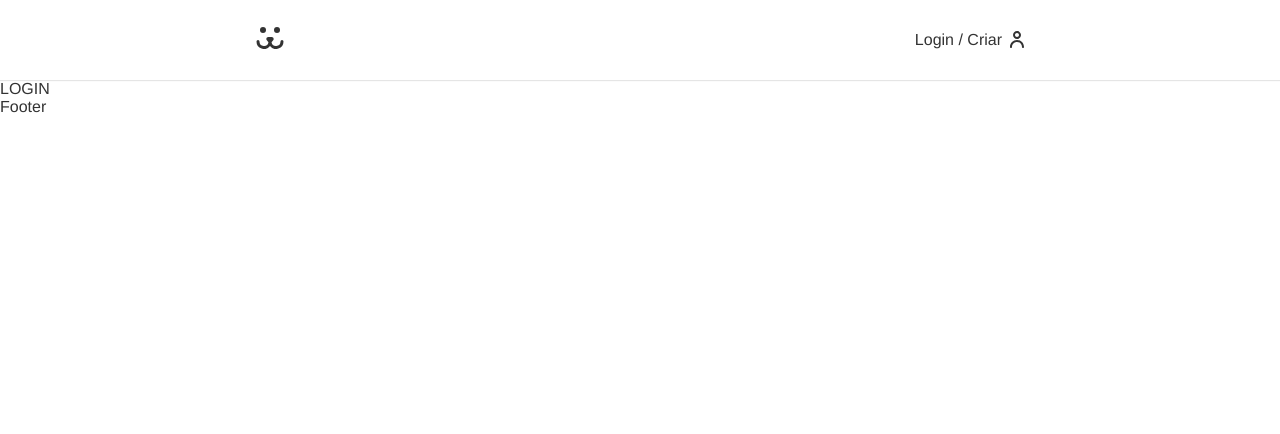
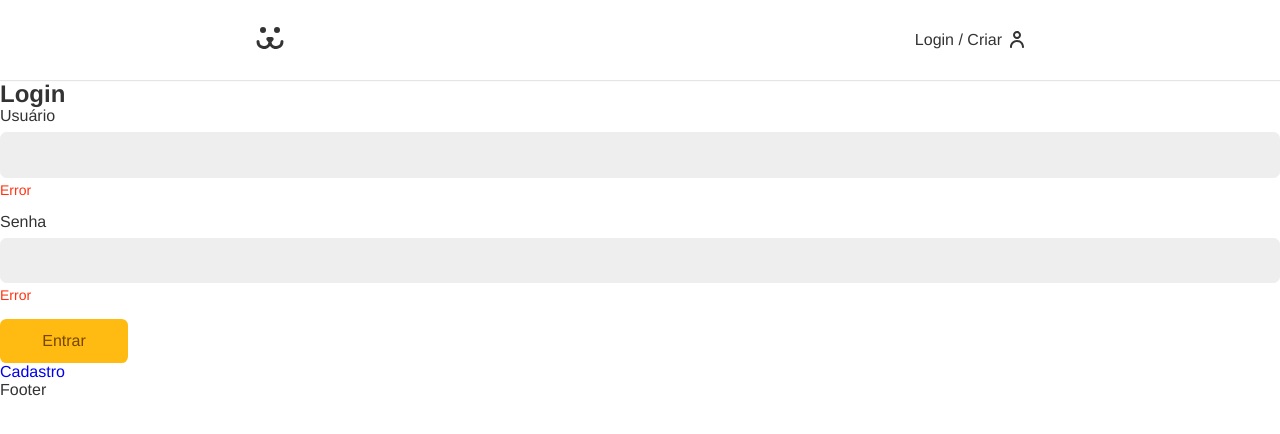
Before and after one commit to Rafael-Mota-Moraes/dogs, a React (Vite) app: page /login in a window 1280 px wide. Shown: the top 434 px of the page. Built offline with nearby package versions, Linux system fonts and the light colour scheme.

Commit message:
Login  e forms

```diff
--- a/src/App.jsx
+++ b/src/App.jsx
@@ -14,7 +14,7 @@
         <Header />
         <Routes>
           <Route path="/" element={<Home />} />
-          <Route path="/login" element={<Login />} />
+          <Route path="/login/*" element={<Login />} />
         </Routes>
         <Footer />
       </BrowserRouter>
--- /dev/null
+++ b/src/components/Forms/Button.jsx
@@ -0,0 +1,12 @@
+import React from "react";
+import styles from "./Button.module.css";
+
+const Button = ({ children, ...props }) => {
+  return (
+    <button className={styles.button} {...props}>
+      {children}
+    </button>
+  );
+};
+
+export default Button;
--- /dev/null
+++ b/src/components/Forms/Button.module.css
@@ -0,0 +1,24 @@
+.button {
+  font-size: 1rem;
+  font-family: var(--type-first);
+  cursor: pointer;
+  border: none;
+  border-radius: 0.4rem;
+  background-color: #fb1;
+  color: #764701;
+  padding: 0.8rem 1.2rem;
+  box-sizing: border-box;
+  min-width: 8rem;
+  transition: 0.2s;
+}
+
+.button:hover,
+.button:focus {
+  outline: none;
+  box-shadow: 0 0 0 3px #fea, 0 0 0 4px #fb1;
+}
+
+.button:disabled {
+  opacity: 0.5rem;
+  cursor: wait;
+}
--- /dev/null
+++ b/src/components/Forms/Input.jsx
@@ -0,0 +1,16 @@
+import React from "react";
+import styles from "./Input.module.css";
+
+const Input = ({ label, type, name }) => {
+  return (
+    <div className={styles.wrapper}>
+      <label htmlFor={name} className={styles.label}>
+        {label}
+      </label>
+      <input className={styles.input} type={type} id={name} name={name} />
+      <p className={styles.error}>Error</p>
+    </div>
+  );
+};
+
+export default Input;
--- /dev/null
+++ b/src/components/Forms/Input.module.css
@@ -0,0 +1,35 @@
+.wrapper {
+  margin-bottom: 1rem;
+}
+
+.input {
+  border: 1px solid #eee;
+  display: block;
+  width: 100%;
+  font-size: 1rem;
+  padding: 0.8rem;
+  border-radius: 0.4rem;
+  background: #eee;
+  transition: 0.2s;
+}
+
+.input:focus,
+.input:hover {
+  outline: none;
+  border-color: #fb1;
+  background: white;
+  box-shadow: 0 0 0 3px #fea;
+}
+
+.label {
+  display: block;
+  font-size: 1rem;
+  line-height: 1;
+  padding-bottom: 0.5rem;
+}
+
+.error {
+  color: #f31;
+  font-size: 0.875rem;
+  margin-top: 0.25rem;
+}
--- a/src/components/Login/Login.jsx
+++ b/src/components/Login/Login.jsx
@@ -1,7 +1,19 @@
 import React from "react";
+import { Route, Routes } from "react-router-dom";
+import LoginForm from "./LoginForm";
+import LoginCreate from "./LoginCreate";
+import LoginPasswordLost from "./LoginPasswordLost";
+import LoginPasswordReset from "./LoginPasswordReset";
 
 const Login = () => {
-  return <div>LOGIN</div>;
+  return (
+    <Routes>
+      <Route path="/" element={<LoginForm />} />
+      <Route path="criar" element={<LoginCreate />} />
+      <Route path="perdeu" element={<LoginPasswordLost />} />
+      <Route path="resetar" element={<LoginPasswordReset />} />
+    </Routes>
+  );
 };
 
 export default Login;
--- /dev/null
+++ b/src/components/Login/LoginCreate.jsx
@@ -0,0 +1,7 @@
+import React from "react";
+
+const LoginCreate = () => {
+  return <div>LoginCreate</div>;
+};
+
+export default LoginCreate;
--- /dev/null
+++ b/src/components/Login/LoginForm.jsx
@@ -0,0 +1,43 @@
+import React from "react";
+import { Link } from "react-router-dom";
+import Input from "../Forms/Input";
+import Button from "../Forms/Button";
+
+const LoginForm = () => {
+  const [username, setUsername] = React.useState("");
+  const [password, setPassword] = React.useState("");
+
+  function handleSubmit(event) {
+    event.preventDefault();
+
+    fetch("https://dogsapi.origamid.dev/json/jwt-auth/v1/token", {
+      method: "POST",
+      headers: {
+        "Content-Type": "application/json",
+      },
+      body: JSON.stringify({ username, password }),
+    })
+      .then((response) => {
+        console.log(response);
+        return response.json();
+      })
+      .then((json) => {
+        console.log(json);
+      });
+  }
+
+  return (
+    <section>
+      <h1>Login</h1>
+      <form onSubmit={handleSubmit}>
+        <Input label="Usuário" type="text" name="username" />
+        <Input label="Senha" type="password" name="password" />
+
+        <Button>Entrar</Button>
+      </form>
+      <Link to="/login/criar">Cadastro</Link>
+    </section>
+  );
+};
+
+export default LoginForm;
--- /dev/null
+++ b/src/components/Login/LoginPasswordLost.jsx
@@ -0,0 +1,7 @@
+import React from "react";
+
+const LoginPasswordLost = () => {
+  return <div>LoginPasswordLost</div>;
+};
+
+export default LoginPasswordLost;
--- /dev/null
+++ b/src/components/Login/LoginPasswordReset.jsx
@@ -0,0 +1,7 @@
+import React from "react";
+
+const LoginPasswordReset = () => {
+  return <div>LoginPasswordReset</div>;
+};
+
+export default LoginPasswordReset;
```
